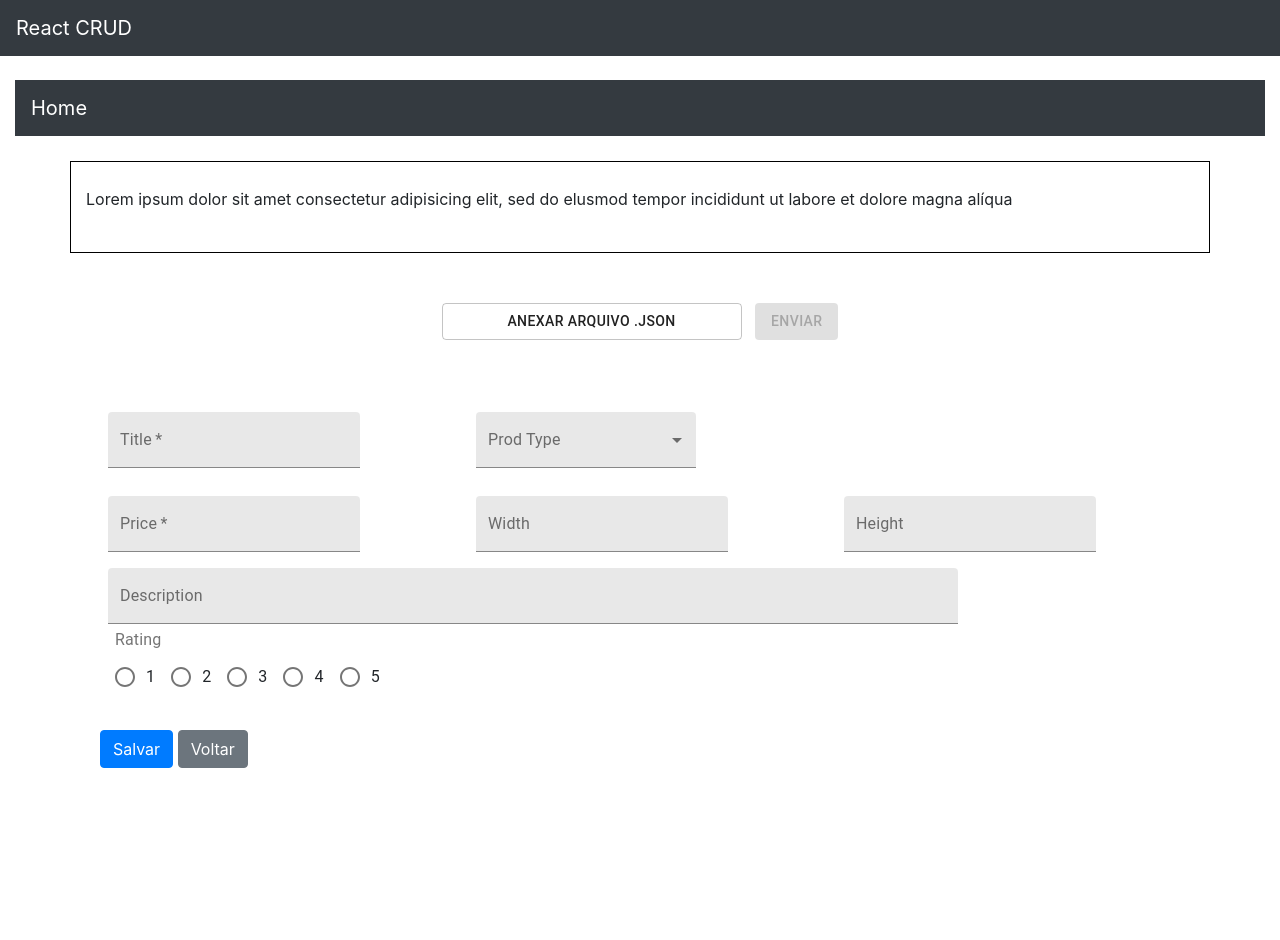
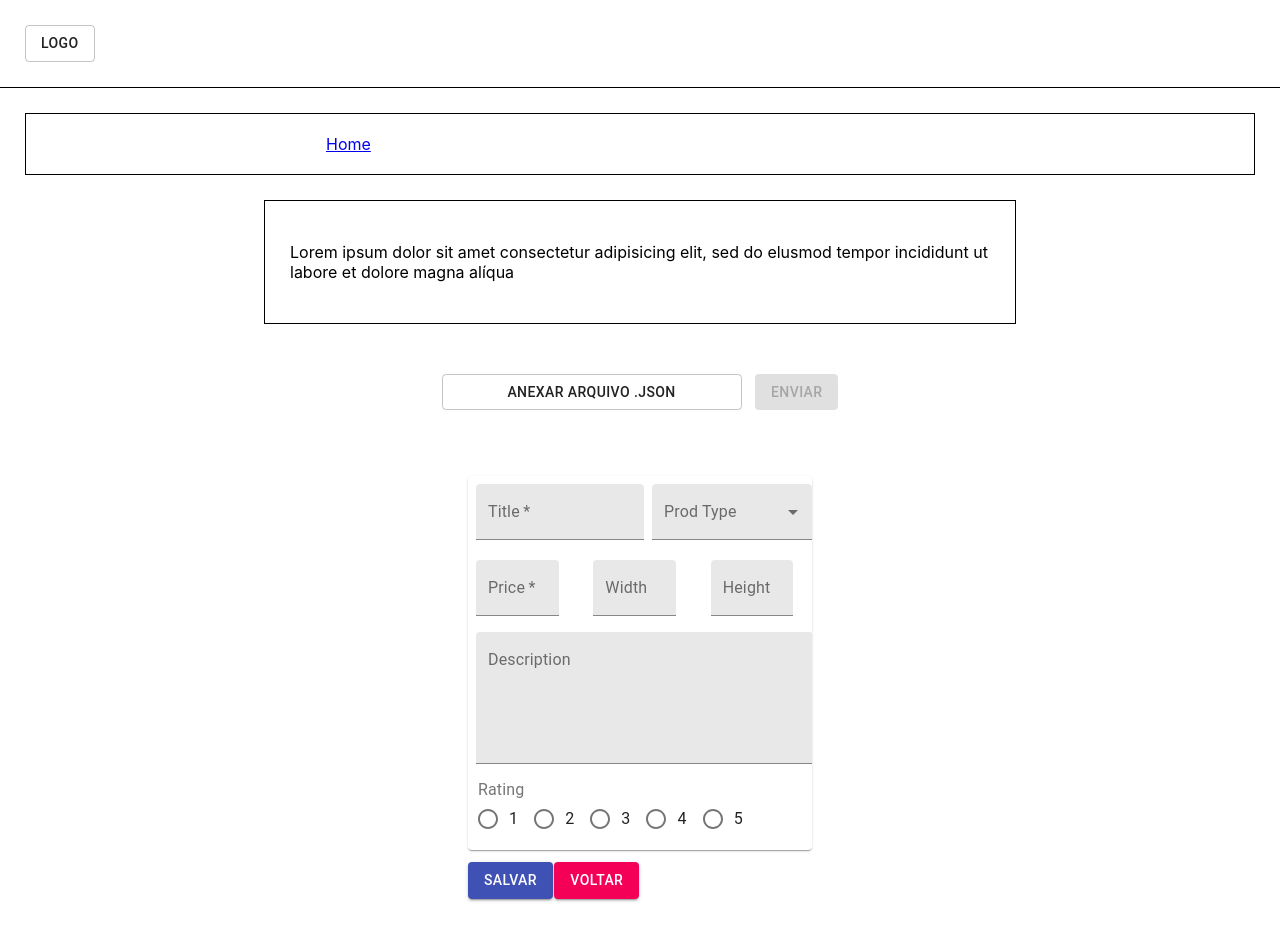
Before and after one commit to angelianosousa/react-crud, a React (Create React App) app in the folder products-front/: page /update in a window 1280 px wide. Shown: the top 940 px of the page. Before the commit the page ends 800 px from the top, so only its background shows below. Built offline with nearby package versions, Linux system fonts and the light colour scheme.

Commit message:
Retirei o excesso de importações do projeto e adicionei a api key que gerada no backend do projeto, o visual está bem mais parecido com o mockup agora

```diff
--- a/products-front/package.json
+++ b/products-front/package.json
@@ -3,17 +3,16 @@
   "version": "0.1.0",
   "private": true,
   "dependencies": {
+    "@material-ui/core": "^4.12.3",
+    "@material-ui/icons": "^4.11.2",
     "@testing-library/jest-dom": "^5.16.2",
     "@testing-library/react": "^12.1.4",
     "@testing-library/user-event": "^13.5.0",
     "axios": "^0.26.1",
-    "bootstrap": "^4.3.1",
     "react": "^17.0.2",
     "react-dom": "^17.0.2",
     "react-router-dom": "^5.3.0",
     "react-scripts": "5.0.0",
-    "semantic-ui-css": "^2.4.1",
-    "semantic-ui-react": "^2.1.2",
     "web-vitals": "^2.1.4"
   },
   "scripts": {
--- a/products-front/src/App.css
+++ b/products-front/src/App.css
@@ -4,14 +4,19 @@
   display: flex;
   justify-content: center;
   align-items: center;
-  min-height: 50vh;
+  min-height: 10vh;
   flex-direction: column;
+  margin-bottom: 75px;
 }
 
-.create-form label{
+.create-form {
   color: whitesmoke !important;
   font-family: 'Montserrat', sans-serif;
-  font-size:5px !important;
+  font-size: 5px !important;
+  display: flex;
+  justify-content: center;
+  align-items: center;
+  margin-bottom: 100px;
 }
 
 table, tbody, tr, th, td {
@@ -20,8 +25,9 @@ table, tbody, tr, th, td {
 
 .message {
   border: 1px solid black;
+  width: 700px;
   padding: 25px;
-  margin: 25px;
+  margin: auto;
 }
 
 .upload {
@@ -30,3 +36,14 @@ table, tbody, tr, th, td {
   align-items: center;
   margin: 50px;
 }
+
+.navbar {
+  border: 1px solid black;
+  padding: 20px 300px;
+  margin: 25px;
+}
+
+.navbar2 {
+  border-bottom: 1px solid black;
+  padding: 25px;
+}
--- a/products-front/src/App.js
+++ b/products-front/src/App.js
@@ -1,31 +1,39 @@
 import './App.css';
-import { Switch, Route } from 'react-router-dom';
+import { Switch, Route, Link } from 'react-router-dom';
 import Read from './components/read';
 import Create from './components/create';
 import Update from './components/update';
 import UploadFiles from "./components/upload-files.component";
+import { Container, Button } from '@material-ui/core';
 
 function App() {
 
   return (
       <div>
-        <div className='container-fluid'>
-          <nav className="navbar navbar-expand navbar-dark bg-dark">
-            <a href="/read" className="navbar-brand">
+        <nav className='navbar2'>
+          <Button variant='outlined' color='default' href='/read'>
+            Logo
+          </Button >
+        </nav>
+
+        <nav className='navbar'>
+          <Link to='/read'>
             Home
-            </a>
+          </Link >
         </nav>
-        </div>
 
-        <div className="container message">
+        <Container>
+          <div className="message">
             <p>Lorem ipsum dolor sit amet consectetur adipisicing elit, sed do elusmod tempor incididunt ut labore et dolore magna alíqua</p>
           </div>
+        </Container>
+
         <div className="upload">
           <UploadFiles />
         </div>
+
         <div className="main">
-          <div className='container'>
-            <div className='container'>
+          <div>
             <Switch>
               <Route exact path='/create' component={Create} />
               <Route exact path={["/", "/read"]} component={Read} />
@@ -33,8 +41,6 @@ function App() {
             </Switch>
           </div>
         </div>
-
-        </div>
       </div>
   );
 }
--- a/products-front/src/components/read.js
+++ b/products-front/src/components/read.js
@@ -28,7 +28,7 @@ export default function Read() {
   let history = useHistory();
 
   useEffect(() => {
-    axios.get("https://ror-challenge-backend.herokuapp.com/products")
+    axios.get("https://ror-challenge-backend.herokuapp.com/products", { headers: {"Authorization": "Bearer bf664015872f91c5982765bb412c1501"}})
       .then(response => {
         setAPIData(response.data)
       })
@@ -48,7 +48,7 @@ export default function Read() {
   };
 
   const onDelete = (id) => {
-    axios.delete(`https://ror-challenge-backend.herokuapp.com/products/${id}`)
+    axios.delete(`https://ror-challenge-backend.herokuapp.com/products/${id}`, { headers: {"Authorization": "Bearer bf664015872f91c5982765bb412c1501"}})
       .then(() => {
         history.push('/read');
       });
--- a/products-front/src/components/update.js
+++ b/products-front/src/components/update.js
@@ -1,6 +1,6 @@
 import React, { useState, useEffect } from 'react';
 import { makeStyles } from '@material-ui/core/styles';
-import { Grid, FormControl, TextField, MenuItem, Select, InputLabel, FormLabel, RadioGroup, Radio, FormControlLabel } from '@material-ui/core';
+import { Button, Card, Grid, FormControl, TextField, MenuItem, Select, InputLabel, FormLabel, RadioGroup, Radio, FormControlLabel } from '@material-ui/core';
 import axios from 'axios';
 import { useHistory } from 'react-router';
 import { Link } from 'react-router-dom';
@@ -14,7 +14,7 @@ const useStyles = makeStyles((theme) => ({
     },
     formControl: {
         margin: theme.spacing(1),
-        minWidth: 220,
+        width: '95%',
       },
       selectEmpty: {
         marginTop: theme.spacing(2),
@@ -53,7 +53,7 @@ export default function Update() {
     }, []);
 
     const updateAPIData = () => {
-        axios.put(`https://ror-challenge-backend.herokuapp.com/products/${id}`, {
+        axios.put(`https://ror-challenge-backend.herokuapp.com/products/${id}`, { headers: {"Authorization": "Bearer bf664015872f91c5982765bb412c1501"}}, {
             title,
             prod_type,
             description,
@@ -66,13 +66,14 @@ export default function Update() {
         })
     }
     return (
-      <div>
+      <div class='create-form'>
         <form className={classes.root} noValidate autocomplete='off'>
-            <Grid container spacing={3}>
-                <Grid item xs={4}>
-                    <TextField id="filled-basic" variant='filled' label="Title" required value={title} onChange={(e) => setTitle(e.target.value)} />
+            <Card>
+                <Grid container spacing={1}>
+                    <Grid item xs={6}>
+                        <TextField id="filled-basic" variant='filled' style={{width: '100%'}} label="Title" required value={title} onChange={(e) => setTitle(e.target.value)} />
                     </Grid>
-                <Grid item xs={4}>
+                    <Grid item xs={6}>
                         <FormControl variant="filled" className={classes.formControl}>
                             <InputLabel id="demo-simple-select-outlined-label">Prod Type</InputLabel>
                             <Select
@@ -97,7 +98,7 @@ export default function Update() {
                     </Grid>
                 </Grid>
 
-            <Grid container spacing={3}>
+                <Grid container spacing={1}>
                     <Grid item xs={4}>
                         <TextField id="filled-basic" variant='filled' label='Price' type='number' required value={price} onChange={(e) => setPrice(e.target.value)} />
                     </Grid>
@@ -109,13 +110,13 @@ export default function Update() {
                     </Grid>
                 </Grid>
 
-            <TextField id="outlined-multiline-static" multiline row={10} style={{width:'850px'}} variant='filled' label='Description' value={description} onChange={(e) => setDescription(e.target.value)} />
+                <TextField id="outlined-multiline-static" multiline rows={5} style={{width: '98%'}} variant='filled' label='Description' value={description} onChange={(e) => setDescription(e.target.value)} />
 
-            <div className='container'>
+                <div className='container' style={{margin: '10px'}}>
                     <FormControl component="fieldset">
                         <FormLabel component="legend">Rating</FormLabel>
                         <RadioGroup aria-label="rating" name="rating" id="filled-basic" variant='filled' value={rating} onChange={handleChangeRating}>
-                        <div>
+                            <div className='container'>
                                 <FormControlLabel value="1" control={<Radio />} label="1" />
                                 <FormControlLabel value="2" control={<Radio />} label="2" />
                                 <FormControlLabel value="3" control={<Radio />} label="3" />
@@ -125,15 +126,17 @@ export default function Update() {
                         </RadioGroup>
                     </FormControl>
                 </div>
+            </Card>
 
-            <br />
-            <Link onClick={() => {updateAPIData()}} className="btn btn-primary">
+            <br /><br />
+            <Button onClick={() => {updateAPIData()}} color='primary' variant='contained'>
                 Salvar
-            </Link>&nbsp;
-            <Link to={"/read"} className="btn btn-secondary">
+            </Button>&nbsp;
+            <Button variant="contained" color="secondary" href="/read">
                 Voltar
-            </Link>
-        </form><br />
+            </Button>
+
+        </form>
       </div>
     )
 }
--- a/products-front/src/http-common.js
+++ b/products-front/src/http-common.js
@@ -3,6 +3,7 @@ import axios from 'axios';
 export default axios.create({
   baseURL: "https://ror-challenge-backend.herokuapp.com",
   headers: {
-    "Content-Type": "application/json"
+    "Content-Type": "application/json",
+    "Authorization": "Bearer bf664015872f91c5982765bb412c1501"
   }
 })
--- a/products-front/src/index.js
+++ b/products-front/src/index.js
@@ -4,15 +4,9 @@ import { BrowserRouter } from 'react-router-dom'
 import './index.css';
 import App from './App';
 import reportWebVitals from './reportWebVitals';
-import "bootstrap/dist/css/bootstrap.min.css";
 
 ReactDOM.render(
   <BrowserRouter>
-    <nav className="navbar navbar-expand navbar-dark bg-dark">
-      <a href="/read" className="navbar-brand">
-        React CRUD
-      </a>
-    </nav><br/>
     <App />
   </BrowserRouter>,
   document.getElementById('root')
```
Also changed, not shown: products-front/src/components/navbar.js (added, +40 -0 lines), 1 other file (tests, documents, lock files or other folders). Lines whose indentation alone changed are shown as unchanged.
